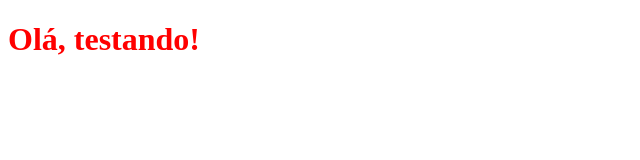
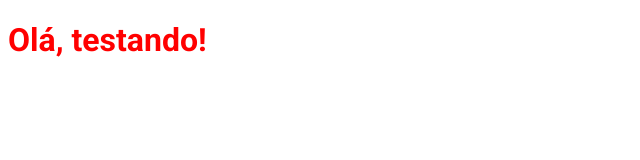
Before and after one commit to nycolexavierr/03-igNews, a Next.js app: page / in a window 1280 px wide. Shown: the top 160 px of the page, without its empty margins (0-640 px from the left). Built offline with nearby package versions, Linux system fonts and the light colour scheme.

Commit message:
Lesson: Configurando fonte externa

```diff
--- a/src/pages/_document.tsx
+++ b/src/pages/_document.tsx
@@ -5,6 +5,8 @@
         return (
             <Html>
                 <Head>
+                    <link rel="preconnect" href="https://fonts.googleapis.com"/>
+                    <link href="https://fonts.googleapis.com/css2?family=Roboto:wght@400;700;900&display=swap" rel="stylesheet"/>
                     <title>ig.news</title>
                 </Head>
                 <body>
--- a/src/styles/home.module.scss
+++ b/src/styles/home.module.scss
@@ -1,3 +1,4 @@
 .title {
     color: red;
+    font-family: Roboto;
 }
```
